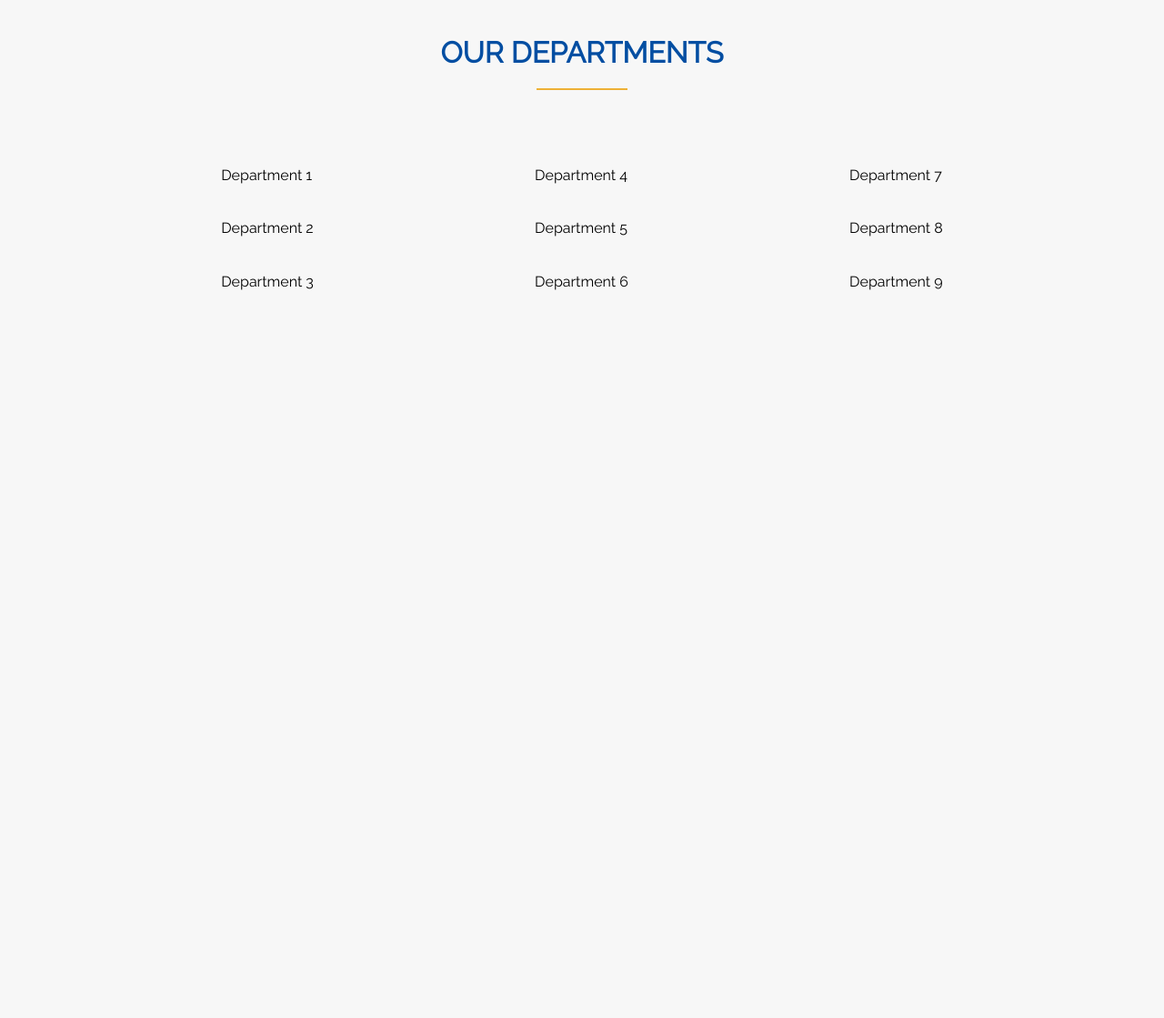
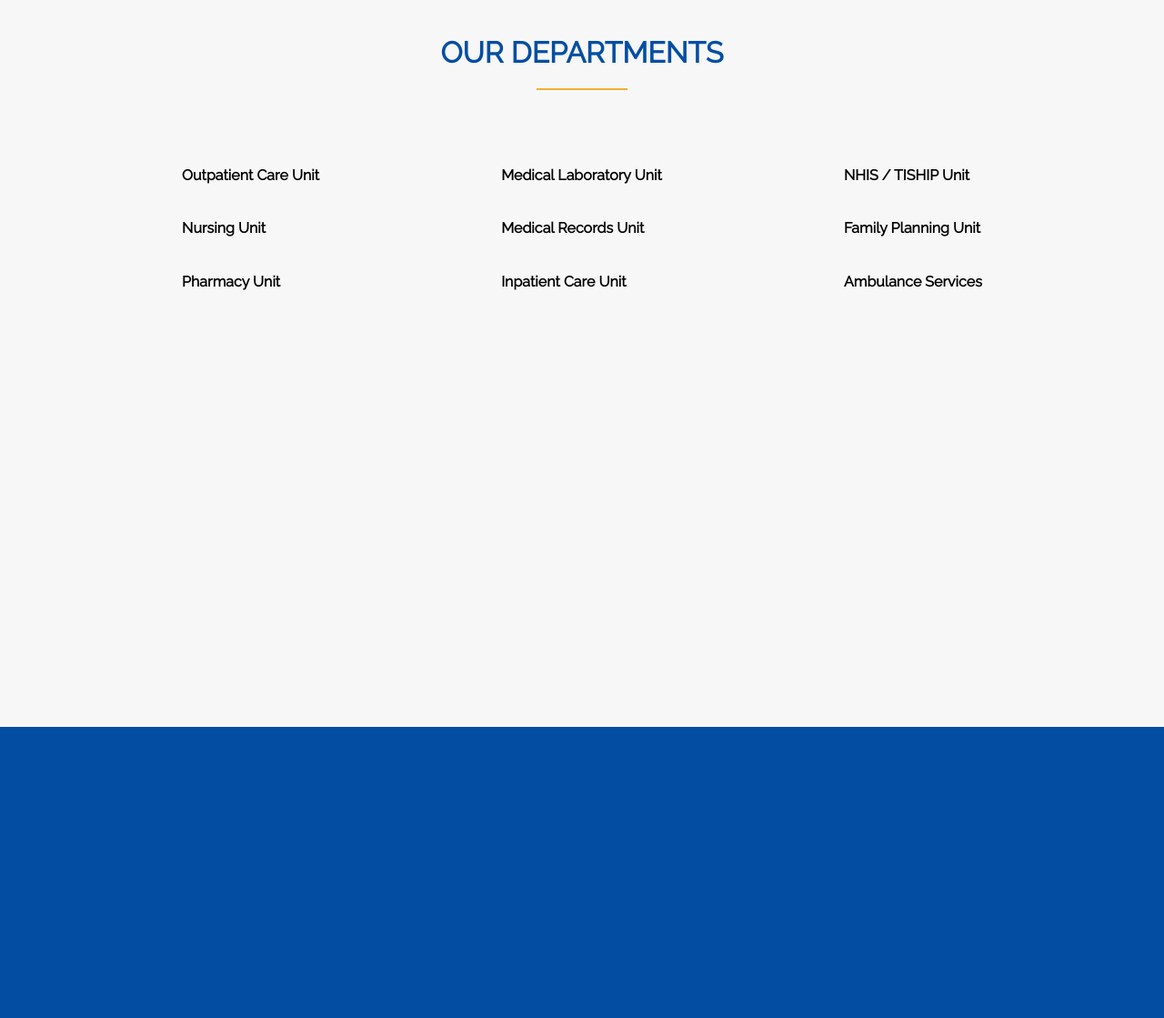
Before and after one commit to Dev-manuels/FPI_clinic, a PHP site: page / in a window 1280 px wide. Shown: the part 745-1864 px from the top of the page at 91% size. Before the commit the page ends 1064 px from the top, so only its background shows below. Run offline with PHP 8.4, Linux system fonts and the light colour scheme; some libraries are stand-ins or nearby versions.

Commit message:
added footer

```diff
--- a/index.php
+++ b/index.php
@@ -40,19 +40,19 @@
 
       <div class="list">
       <ul class="depts-list">
-        <li class="depts">Department 1</li>
-        <li class="depts">Department 2</li>
-        <li class="depts">Department 3</li>
+        <li class="depts">Outpatient Care Unit</li>
+        <li class="depts">Nursing Unit</li>
+        <li class="depts">Pharmacy Unit</li>
       </ul>
       <ul class="depts-list">
-        <li class="depts">Department 4</li>
-        <li class="depts">Department 5</li>
-        <li class="depts">Department 6</li>
+        <li class="depts">Medical Laboratory Unit</li>
+        <li class="depts">Medical Records Unit</li>
+        <li class="depts">Inpatient Care Unit</li>
       </ul>
       <ul class="depts-list">
-        <li class="depts">Department 7</li>
-        <li class="depts">Department 8</li>
-        <li class="depts">Department 9</li>
+        <li class="depts">NHIS / TISHIP Unit</li>
+        <li class="depts">Family Planning Unit</li>
+        <li class="depts">Ambulance Services</li>
       </ul>
       </div>
 
--- a/style.css
+++ b/style.css
@@ -127,4 +127,12 @@ header {
 }
 .depts-list >li {
     margin-bottom: 30px;
+    font-weight: bold;
 }
+.depts-list >li:hover{
+    color:#034ea2;
+}
+footer{
+    height: 40vh;
+    background-color: #034ea2;
+}
```
